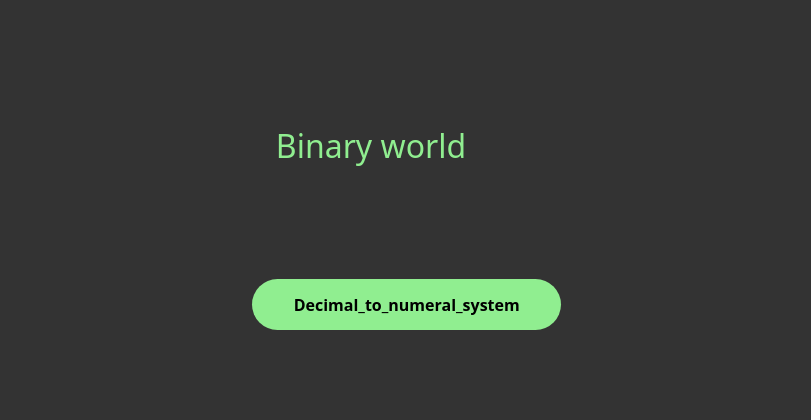
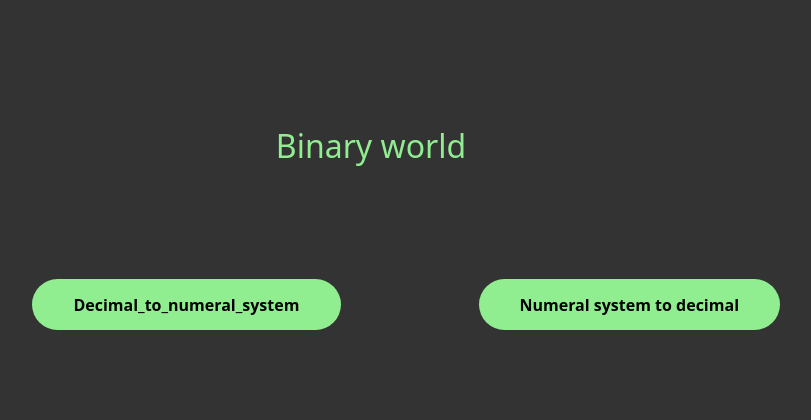
Before and after one commit to Daniel97er/MathBoxIT, a Flask app: page / in a window 1280 px wide. Shown: the part 625-1045 px from the top of the page, without its empty margins (269-1080 px from the left). Run offline with Flask 2, Linux system fonts and the light colour scheme; parts of the project's set-up code (start-up, migrations or seed data) failed here and were passed over.

Commit message:
numeral_system_to_decimal page

```diff
--- a/app.py
+++ b/app.py
@@ -398,7 +398,7 @@ def decimal_to_numeral_system():
 
 
 # Numeral system to decimal
-@app.route("numeral_system_to_decimal", methods=["GET", "POST"])
+@app.route("/numeral_system_to_decimal", methods=["GET", "POST"])
 def numeral_system_to_decimal():
 
     if request.method == "POST":
@@ -432,7 +432,7 @@ def numeral_system_to_decimal():
 
         result = numeral_system_to_decimal(number, numeral_system)
 
-        return render_template("numeral_system_to_decimal", result=result)
+        return render_template("numeral_system_to_decimal.html", result=result)
 
     else:
-        return render_template("numerial_system_to_decimal.html")
+        return render_template("numeral_system_to_decimal.html")
--- a/templates/index.html
+++ b/templates/index.html
@@ -46,6 +46,11 @@
                     <button class="binary-button" type="submit">Decimal_to_numeral_system</button>
                 </form>
             </div>
+            <div class="in-element">
+                <form action="/numeral_system_to_decimal">
+                    <button class="binary-button" type="submit">Numeral system to decimal</button>
+                </form>
+            </div>
         </div>
 
     </body>
```
Also changed, not shown: templates/numeral_system_to_decimal.html (+36 -0 lines).
